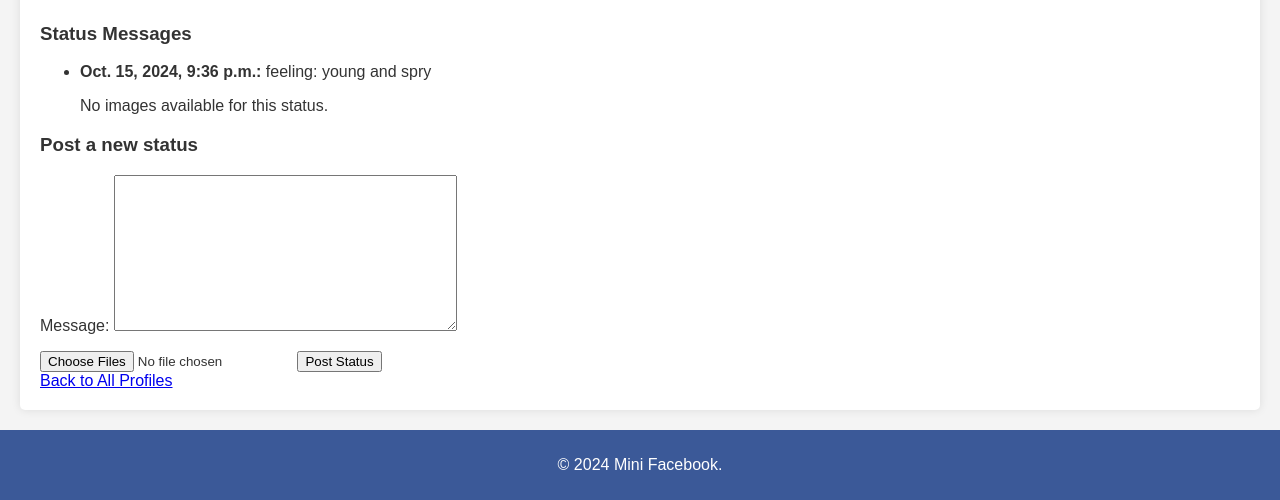
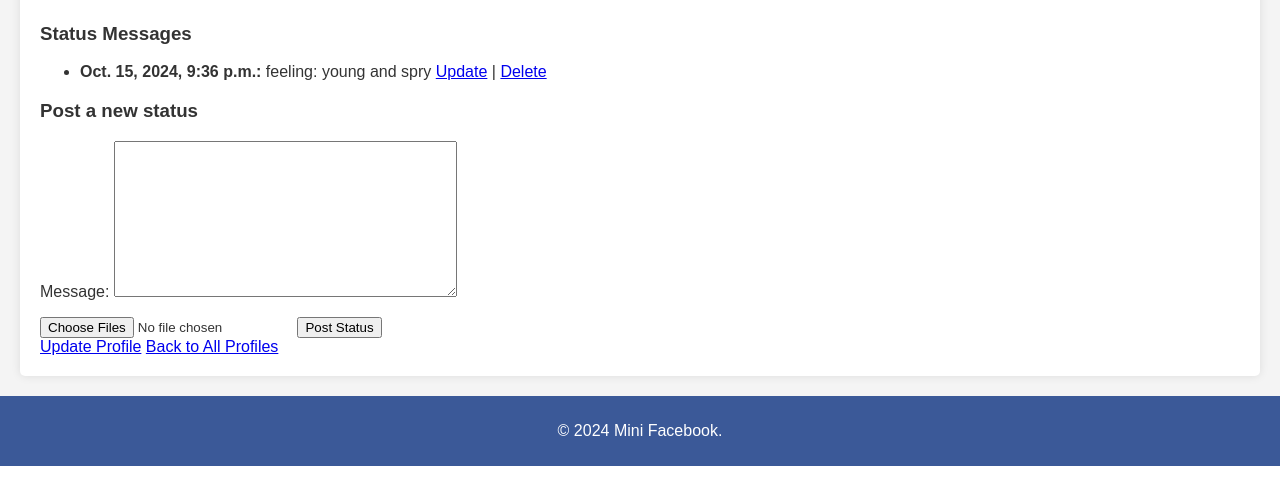
Before and after one commit to AsadSoomr0/cs412, a Django app: page /mini_fb/profile/1/ in a window 1280 px wide. Shown: the part 629-1129 px from the top of the page. After the commit the page ends 1095 px from the top, so only its background shows below. Run offline with Django 5.2, Linux system fonts and the light colour scheme; data comes from the database, SQL or seed files in the repository; both versions use the stored data as it was after the commit.

Commit message:
added profile updates, status message updates, and status message deletions

```diff
--- a/mini_fb/forms.py
+++ b/mini_fb/forms.py
@@ -11,3 +11,8 @@ class CreateStatusMessageForm(forms.ModelForm):
     class Meta:
         model = StatusMessage
         fields = ['message']
+
+class UpdateProfileForm(forms.ModelForm):
+    class Meta:
+        model = Profile
+        fields = ['city', 'email', 'profile_image_url']
--- a/mini_fb/templates/mini_fb/show_profile.html
+++ b/mini_fb/templates/mini_fb/show_profile.html
@@ -11,13 +11,12 @@
         {% for status in object.get_status_messages %}
             <li>
                 <strong>{{ status.timestamp }}:</strong> {{ status.message }}
-
+                <a href="{% url 'update_status' status.pk %}">Update</a> |
+                <a href="{% url 'delete_status' status.pk %}">Delete</a>
                 <!-- Loop through and display images associated with this status message -->
                 <div>
                     {% for img in status.get_images %}
                         <img src="{{ img.image_file.url }}" alt="Image for Status" width="300">
-                    {% empty %}
-                        <p>No images available for this status.</p>
                     {% endfor %}
                 </div>
             </li>
@@ -35,5 +34,6 @@
         <input type="submit" value="Post Status">
     </form>
 
+    <a href="{% url 'update_profile' object.pk %}">Update Profile</a>
     <a href="{% url 'show_all_profiles' %}">Back to All Profiles</a>
 {% endblock %}
--- a/mini_fb/urls.py
+++ b/mini_fb/urls.py
@@ -3,10 +3,16 @@ from .views import ShowAllProfilesView
 from .views import ShowProfilePageView
 from .views import CreateProfileView
 from .views import CreateStatusMessageView
+from .views import UpdateProfileView
+from .views import DeleteStatusMessageView
+from .views import UpdateStatusMessageView
 
 urlpatterns = [
     path('', ShowAllProfilesView.as_view(), name='show_all_profiles'),
     path('profile/<int:pk>/', ShowProfilePageView.as_view(), name ='show_profile'),
     path('create_profile/', CreateProfileView.as_view(), name='create_profile'),
     path('profile/<int:pk>/create_status/', CreateStatusMessageView.as_view(), name='create_status'),
+    path('profile/<int:pk>/update', UpdateProfileView.as_view(), name='update_profile'),
+    path('status/<int:pk>/delete', DeleteStatusMessageView.as_view(), name='delete_status'),
+    path('status/<int:pk>/update', UpdateStatusMessageView.as_view(), name='update_status'),
 ]
--- a/mini_fb/views.py
+++ b/mini_fb/views.py
@@ -2,9 +2,12 @@ from django.shortcuts import render
 from django.views.generic import ListView
 from django.views.generic import DetailView
 from django.views.generic import CreateView
+from django.views.generic import UpdateView
+from django.views.generic import DeleteView
 from django.urls import reverse
 from .forms import CreateProfileForm
 from .forms import CreateStatusMessageForm
+from .forms import UpdateProfileForm
 from .models import *
 
 # Create your views here.
@@ -56,3 +59,31 @@ class CreateStatusMessageView(CreateView):
         context = super().get_context_data(**kwargs)
         context['profile'] = Profile.objects.get(pk=self.kwargs['pk'])
         return context
+
+class UpdateProfileView(UpdateView):
+    #View inheriting django's generic updateview used to update profiles
+    model = Profile
+    form_class = UpdateProfileForm
+    template_name = 'mini_fb/update_profile_form.html'
+
+    def get_success_url(self):
+        return reverse('show_profile', kwargs={'pk': self.object.pk})
+
+class DeleteStatusMessageView(DeleteView):
+    #View inheriting from django's generic deleteview, used to delete status messages
+    model = StatusMessage
+    template_name = 'mini_fb/delete_status_form.html'
+    context_object_name = 'status_message'
+
+    def get_success_url(self):
+        profile_pk = self.object.profile.pk
+        return reverse('show_profile', kwargs={'pk': profile_pk})
+
+class UpdateStatusMessageView(UpdateView):
+    model = StatusMessage
+    template_name = 'mini_fb/update_status_form.html'
+    fields = ['message']
+
+    def get_success_url(self):
+        profile_pk = self.object.profile.pk
+        return reverse('show_profile', kwargs={'pk': profile_pk})
```
Also changed, not shown: mini_fb/templates/mini_fb/delete_status_form.html (added, +12 -0 lines), mini_fb/templates/mini_fb/update_profile_form.html (added, +11 -0 lines), mini_fb/templates/mini_fb/update_status_form.html (added, +12 -0 lines), db.sqlite3.
